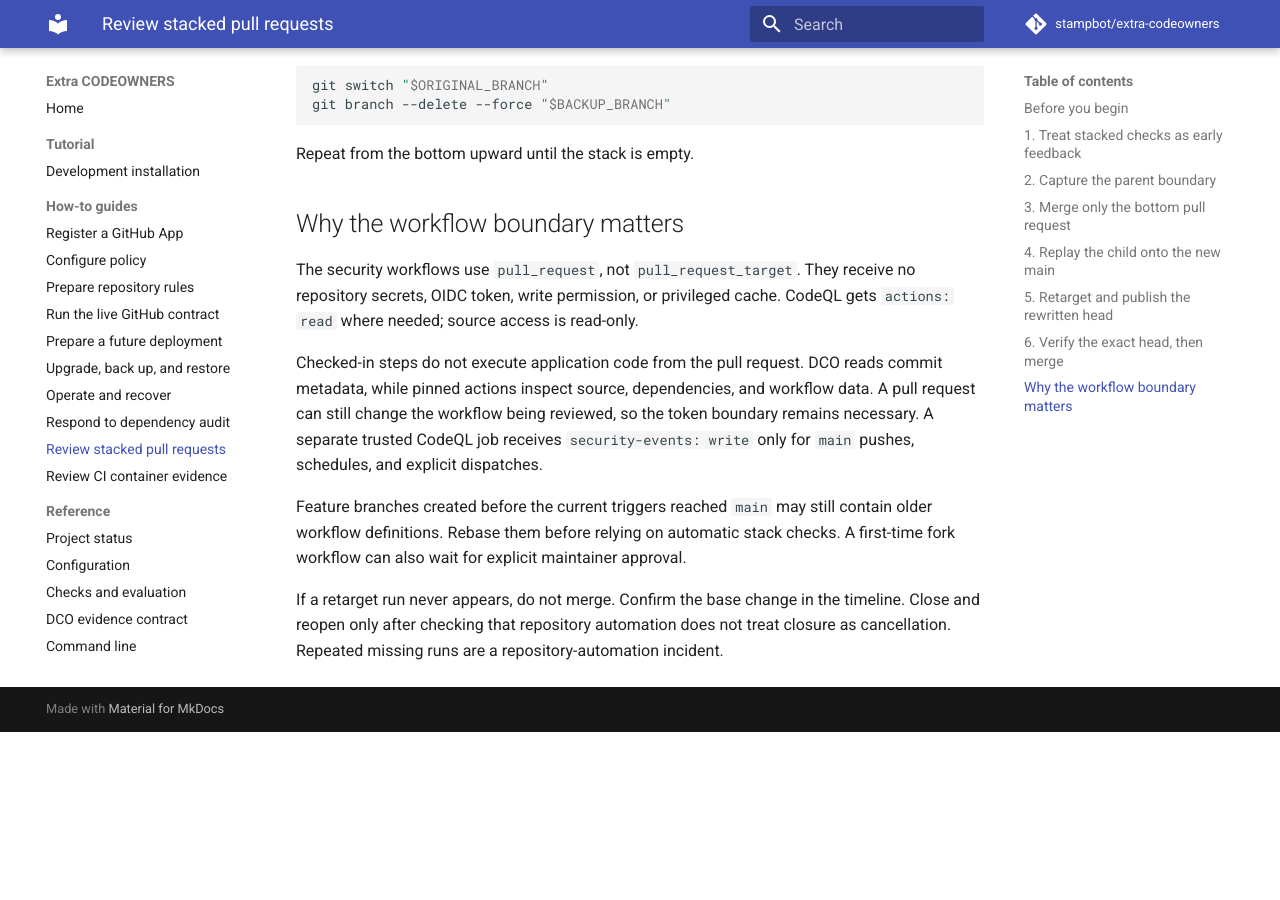
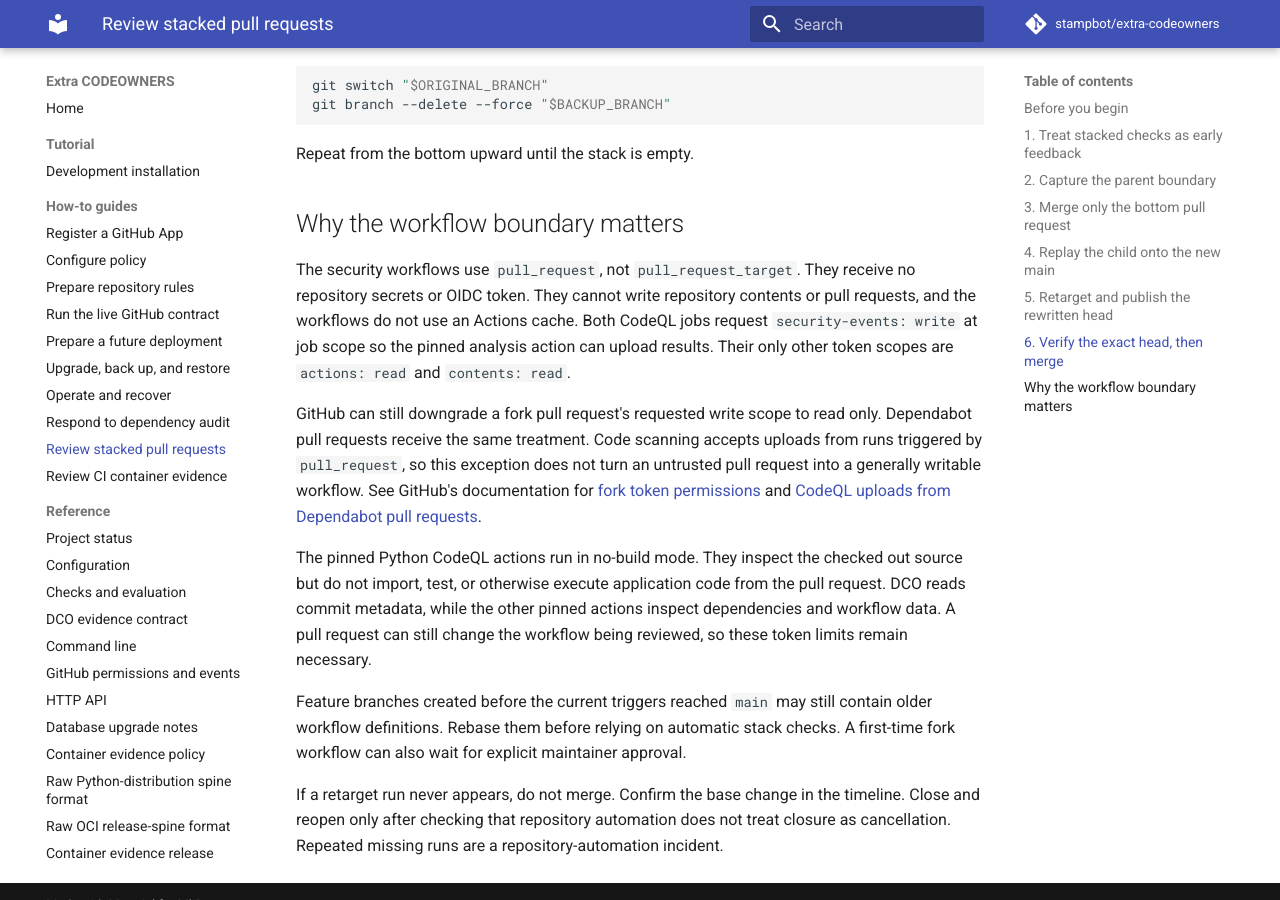
Before and after one commit to stampbot/extra-codeowners, an MkDocs documentation site: the page built from docs/how-to/review-stacked-pull-requests.md, in a window 1280 px wide and 900 px high, scrolled down 3732 px. Built offline with MkDocs 1.6.1 and Material for MkDocs 9.7.7, drawn with Linux system fonts in a browser that asks for light colours; comment, search, counter and statistics services are not loaded; before the commit the page ends 4464 px from its top, so only the background shows below that.

Commit message:
security: declare CodeQL result upload permission (#73)
Signed-off-by: Danny Sauer <github@dannysauer.com>

```diff
--- a/docs/how-to/review-stacked-pull-requests.md
+++ b/docs/how-to/review-stacked-pull-requests.md
@@ -176,15 +176,26 @@
 ## Why the workflow boundary matters
 
 The security workflows use `pull_request`, not `pull_request_target`. They
-receive no repository secrets, OIDC token, write permission, or privileged
-cache. CodeQL gets `actions: read` where needed; source access is read-only.
+receive no repository secrets or OIDC token. They cannot write repository
+contents or pull requests, and the workflows do not use an Actions cache. Both
+CodeQL jobs request `security-events: write` at job scope so the pinned analysis
+action can upload results. Their only other token scopes are `actions: read` and
+`contents: read`.
 
-Checked-in steps do not execute application code from the pull request. DCO
-reads commit metadata, while pinned actions inspect source, dependencies, and
-workflow data. A pull request can still change the workflow being reviewed, so
-the token boundary remains necessary. A separate trusted CodeQL job receives
-`security-events: write` only for `main` pushes, schedules, and explicit
-dispatches.
+GitHub can still downgrade a fork pull request's requested write scope to read
+only. Dependabot pull requests receive the same treatment. Code scanning
+accepts uploads from runs triggered by `pull_request`, so this exception does
+not turn an untrusted pull request into a generally writable workflow. See
+GitHub's documentation for
+[fork token permissions](https://docs.github.com/en/actions/reference/workflows-and-actions/workflow-syntax#changing-the-permissions-in-a-forked-repository)
+and
+[CodeQL uploads from Dependabot pull requests](https://docs.github.com/en/code-security/reference/code-scanning/troubleshoot-analysis-errors/resource-not-accessible).
+
+The pinned Python CodeQL actions run in no-build mode. They inspect the checked
+out source but do not import, test, or otherwise execute application code from
+the pull request. DCO reads commit metadata, while the other pinned actions
+inspect dependencies and workflow data. A pull request can still change the
+workflow being reviewed, so these token limits remain necessary.
 
 Feature branches created before the current triggers reached `main` may still
 contain older workflow definitions. Rebase them before relying on automatic
```
Also changed, not shown: 2 other files.
